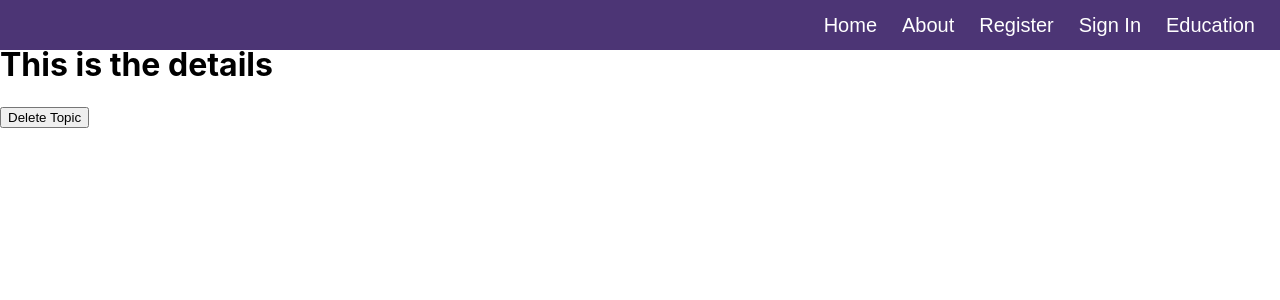
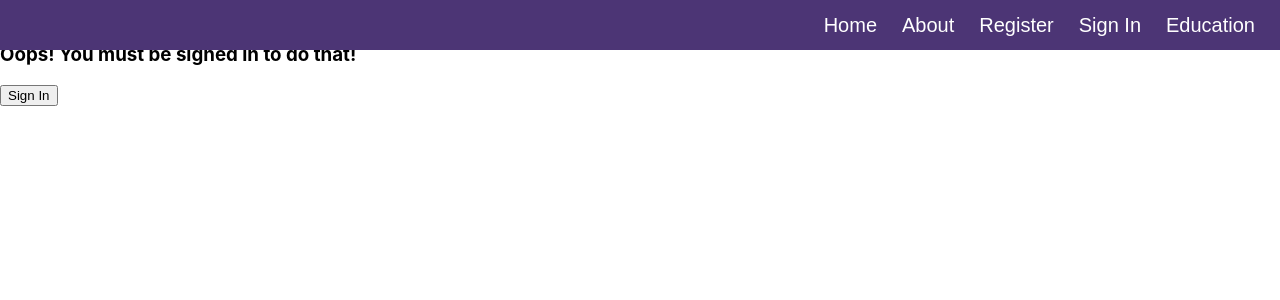
Before and after one commit to OliviaSchwartz/Lupus_Link, a React (Create React App) app in the folder frontend/: page /topics/1 in a window 1280 px wide. Shown: the top 300 px of the page. Built offline with nearby package versions, Linux system fonts and the light colour scheme; no server answers; the HTML template or start-up script is replaced by a standard one.

Commit message:
protected the route to the community board

```diff
--- a/frontend/src/pages/TopicDetails.js
+++ b/frontend/src/pages/TopicDetails.js
@@ -4,7 +4,7 @@ import { BASE_URL } from '../services/api'
 import { Navigate, useNavigate, useParams } from 'react-router-dom'
 import { DeleteTopic } from '../services/CommunityBoardServices'
 
-const TopicDetails = (props) => {
+const TopicDetails = ({ user, authenticated }) => {
   let { id } = useParams()
   const [topic, setTopic] = useState({})
   let navigate = useNavigate()
@@ -25,7 +25,7 @@ const TopicDetails = (props) => {
     navigate(`/topics`)
   }
 
-  return (
+  return user && authenticated ? (
     <div>
       <h1>
         This is the details {topic.date} {topic.topic}
@@ -34,6 +34,16 @@ const TopicDetails = (props) => {
         <button onClick={deleteTopic}>Delete Topic</button>
       </section>
     </div>
+  ) : (
+    <div className="protected">
+      <h3>Oops! You must be signed in to do that!</h3>
+      <button
+        className="delete-schedule-button"
+        onClick={() => navigate('/login')}
+      >
+        Sign In
+      </button>
+    </div>
   )
 }
 
```
